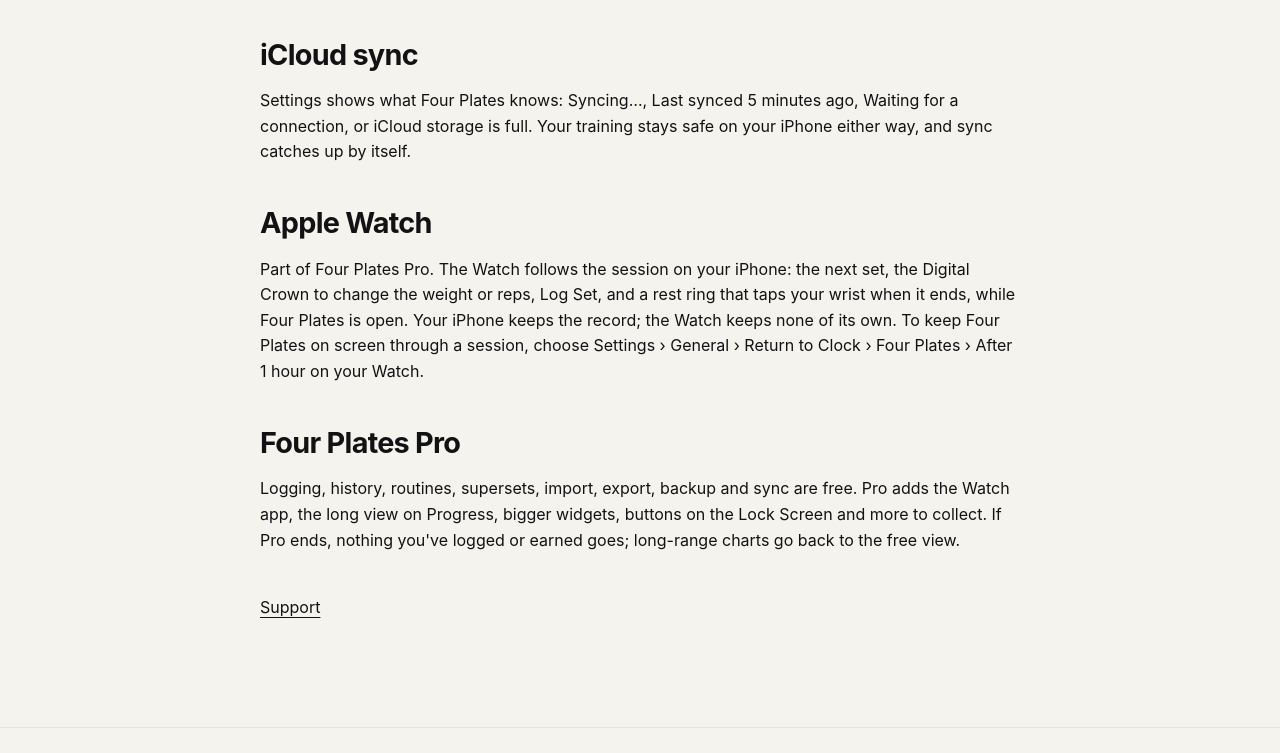
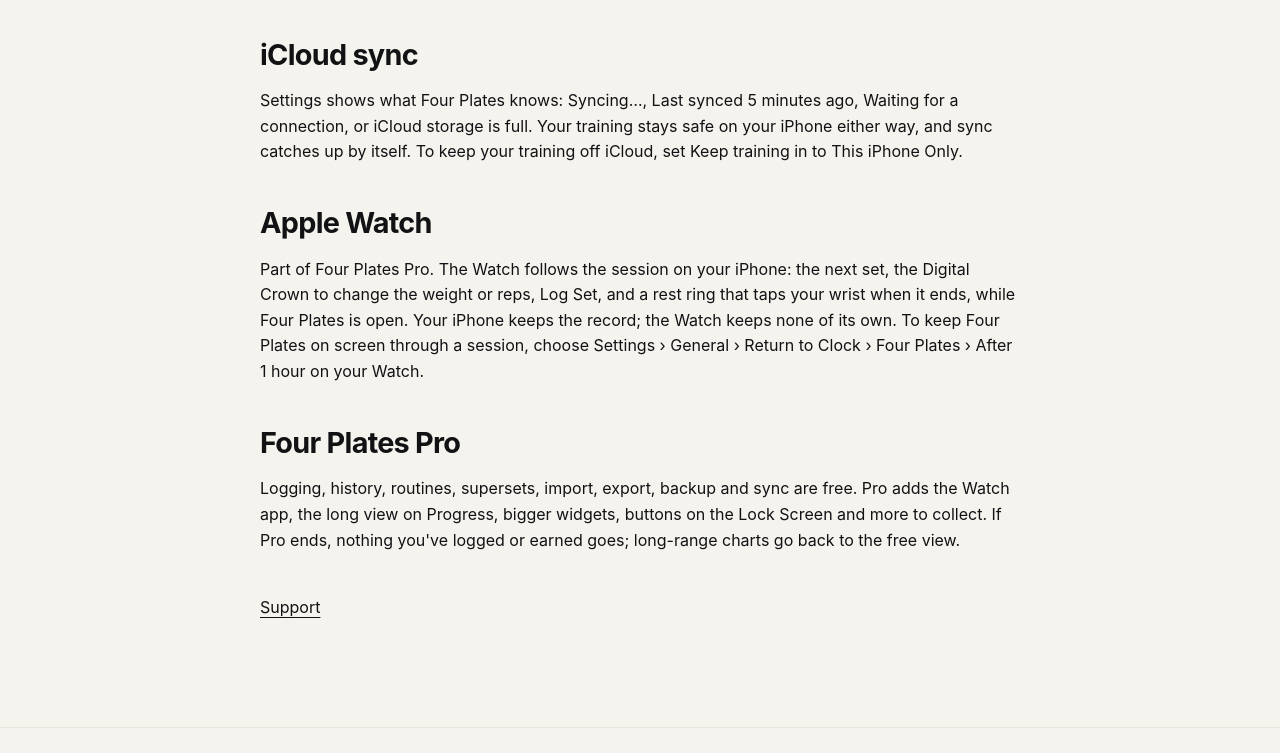
Before and after one commit to Mat-0-Py/fourplates-site, a plain HTML site: page how-it-works.html in a window 1280 px wide. Shown: the part 2687-3440 px from the top of the page. Drawn offline with Linux system fonts and the light colour scheme.

Commit message:
How it works: iCloud sync says how to keep training off iCloud, as the app now does

```diff
--- a/how-it-works.html
+++ b/how-it-works.html
@@ -129,7 +129,7 @@
 
     <section aria-labelledby="icloud-sync">
       <h2 id="icloud-sync">iCloud sync</h2>
-      <p>Settings shows what Four Plates knows: Syncing…, Last synced 5 minutes ago, Waiting for a connection, or iCloud storage is full. Your training stays safe on your iPhone either way, and sync catches up by itself.</p>
+      <p>Settings shows what Four Plates knows: Syncing…, Last synced 5 minutes ago, Waiting for a connection, or iCloud storage is full. Your training stays safe on your iPhone either way, and sync catches up by itself. To keep your training off iCloud, set Keep training in to This iPhone Only.</p>
     </section>
 
     <section aria-labelledby="apple-watch">
```
